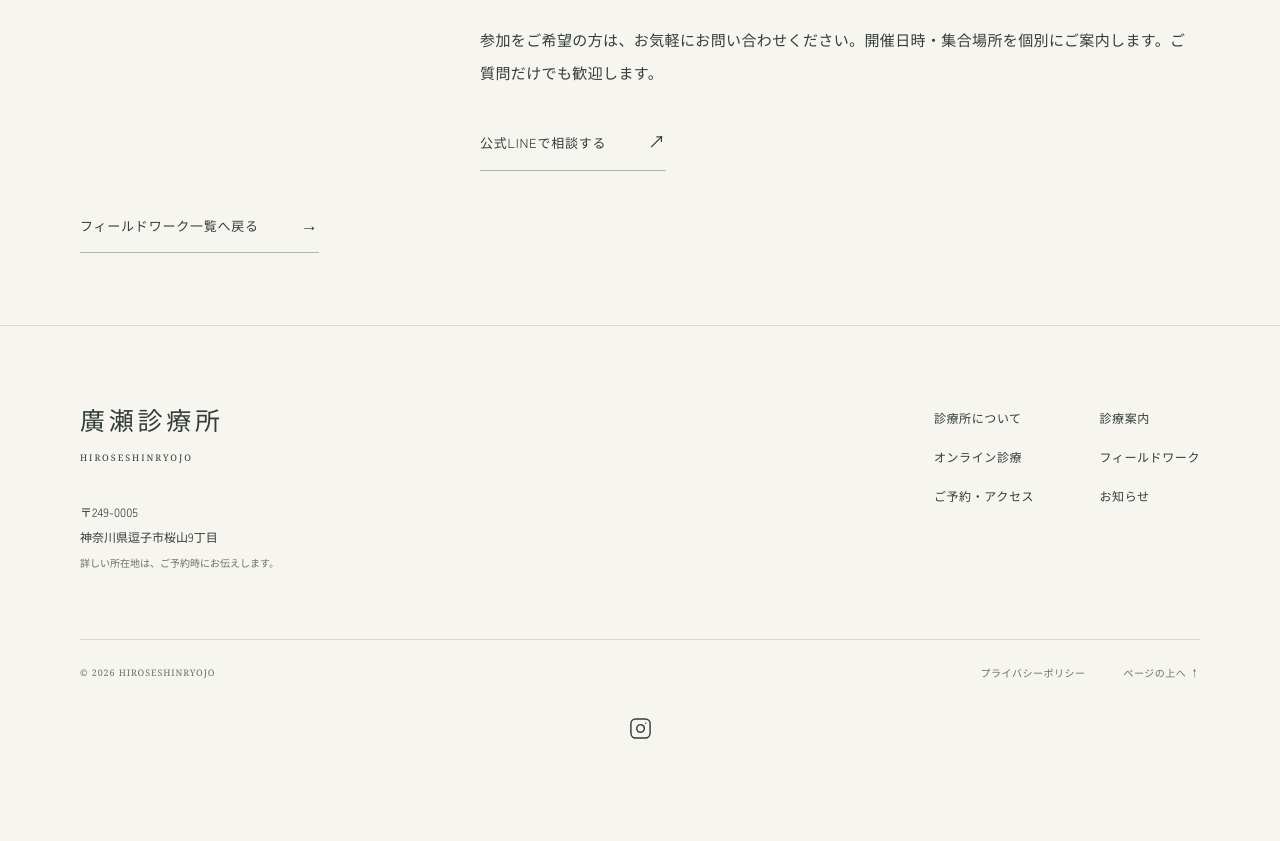
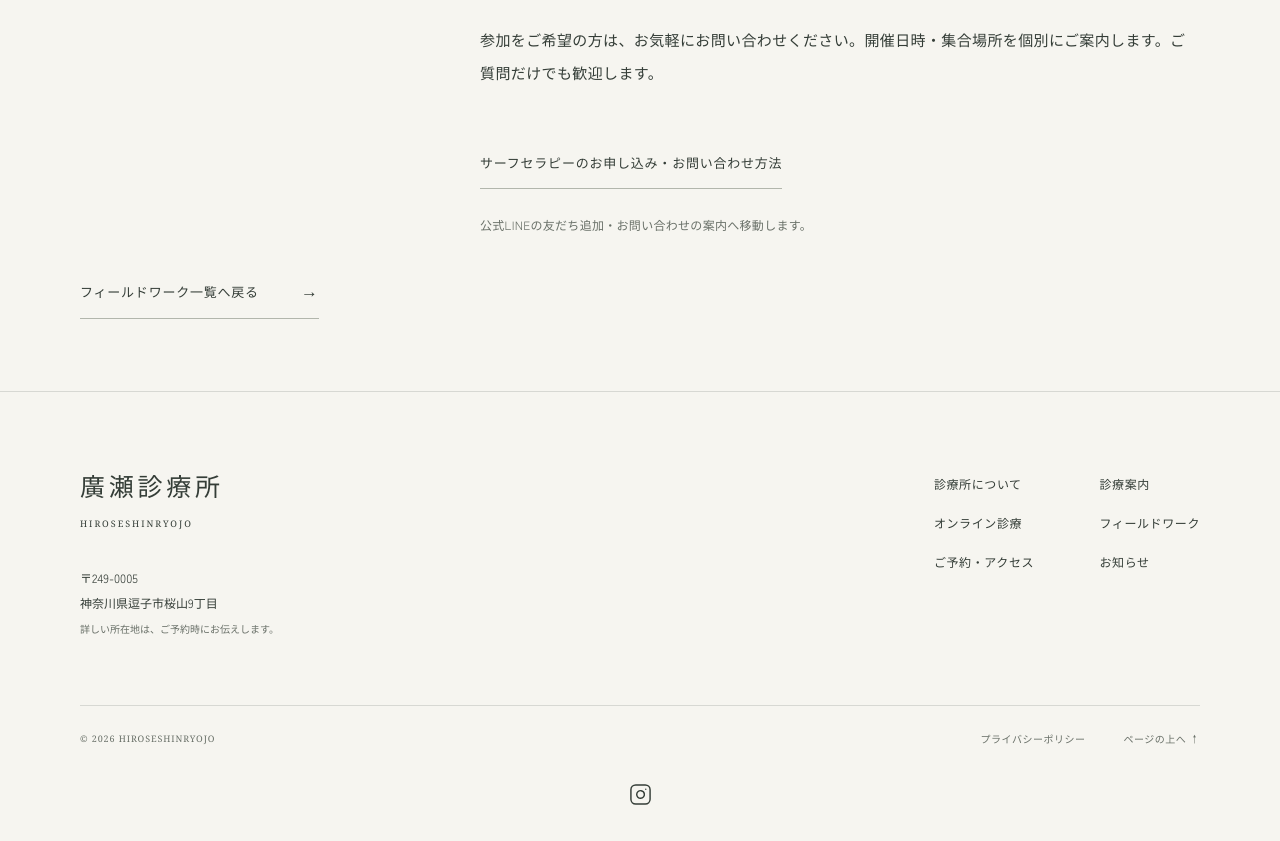
Before and after one commit to kaoruhirose/hirose-clinic-website, a Next.js app: page /events/surf-therapy in a window 1280 px wide. Shown: the part 3110-3951 px from the top of the page. Before the commit the page ends 3885 px from the top, so only its background shows below. Built offline with nearby package versions, Linux system fonts and the light colour scheme.

Commit message:
サーフセラピーの申込・問い合わせを診療の案内へ統一

```diff
--- a/src/app/events/surf-therapy/page.tsx
+++ b/src/app/events/surf-therapy/page.tsx
@@ -1,5 +1,6 @@
 import type { Metadata, ResolvingMetadata } from "next";
 import { PageIntro, TextLink } from "@/components/Editorial";
+import ReservationLink from "@/components/ReservationLink";
 import { site } from "@/lib/site";
 
 export async function generateMetadata(
@@ -100,7 +101,16 @@ export default function SurfTherapy() {
             <section className="event-part">
               <h2>お申し込み・お問い合わせ</h2>
               <p>参加をご希望の方は、お気軽にお問い合わせください。開催日時・集合場所を個別にご案内します。ご質問だけでも歓迎します。</p>
-              {site.lineUrl && <TextLink href={site.lineUrl} external>公式LINEで相談する</TextLink>}
+              <p>
+                <ReservationLink className="text-link">
+                  サーフセラピーのお申し込み・お問い合わせ方法
+                </ReservationLink>
+              </p>
+              <p className="quiet-note">
+                {site.lineUrl
+                  ? "公式LINEの友だち追加・お問い合わせの案内へ移動します。"
+                  : "ご予約方法とお電話のご案内ページへ移動します。"}
+              </p>
             </section>
           </article>
         </div>
```
Also changed, not shown: 1 other file (tests, documents, lock files or other folders).
